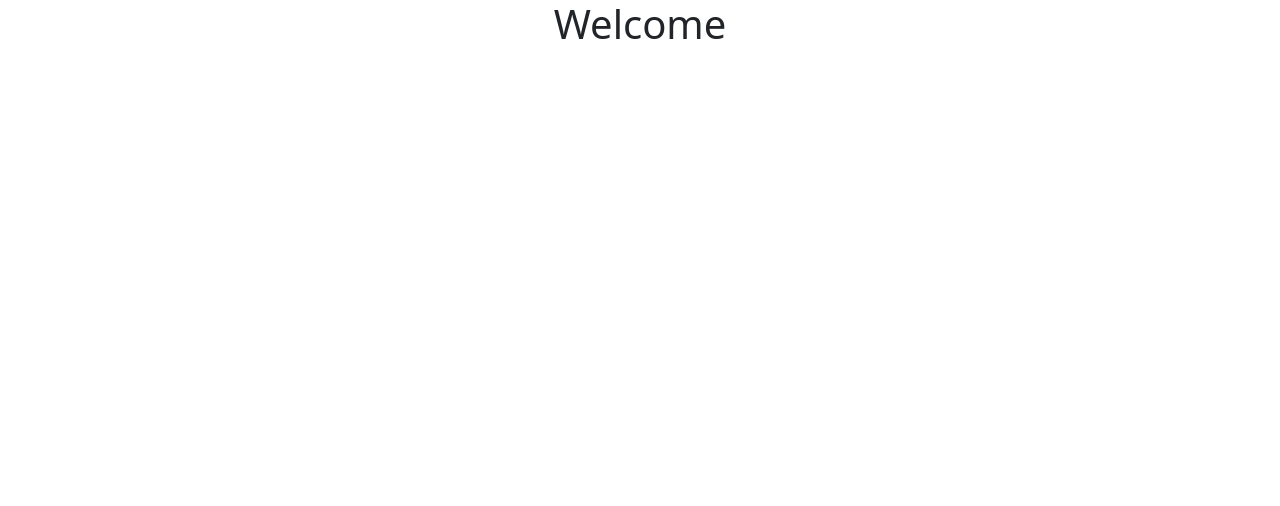
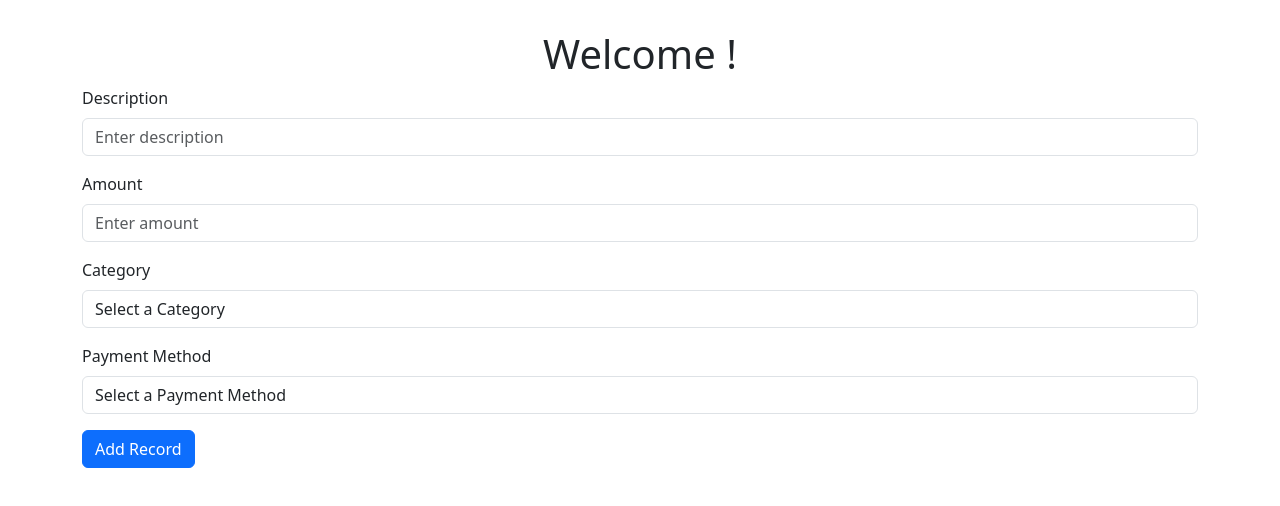
Before and after one commit to Ashleshad22/expense-tracker, a React (Vite) app in the folder client/: page /home in a window 1280 px wide. Shown: the top 506 px of the page. Built offline with nearby package versions, Linux system fonts and the light colour scheme.

Commit message:
Financialform started

```diff
--- a/client/src/App.css
+++ b/client/src/App.css
@@ -6,7 +6,7 @@
 }
 
 .heading {
-  margin-top: 50px;
+  margin-top: 30px;
 }
 
 .app-container {
--- /dev/null
+++ b/client/src/Financialform.jsx
@@ -0,0 +1,68 @@
+import React, { useState } from "react";
+import { Form, Button, Container } from "react-bootstrap";
+
+function Financialform() {
+  const [description, setDescription] = useState("");
+  const [amount, setAmount] = useState("");
+  const [category, setCategory] = useState("");
+  const [paymentMethod, setPaymentMethod] = useState("");
+
+  const handleSubmit = (e) => {
+    e.preventDefault();
+
+    const newRecord = {
+      date: new Date(),
+      description: description,
+      amount: parseFloat(amount),
+      category: category,
+      paymentMethod: paymentMethod,
+    };
+
+    //this will add the new record to the database
+    //addRecord(newRecord);
+  };
+  return (
+    <Container>
+      <Form style={{ width: "100%" }} onSubmit={handleSubmit}>
+        <Form.Group className="mb-3" controlId="formDescription">
+          <Form.Label>Description</Form.Label>
+          <Form.Control type="text" placeholder="Enter description" required />
+        </Form.Group>
+
+        <Form.Group className="mb-3" controlId="formAmount">
+          <Form.Label>Amount</Form.Label>
+          <Form.Control type="number" placeholder="Enter amount" required />
+        </Form.Group>
+
+        <Form.Group className="mb-3" controlId="formCategory">
+          <Form.Label>Category</Form.Label>
+          <Form.Control as="select" required>
+            <option value="">Select a Category</option>
+            <option value="Food">Food</option>
+            <option value="Rent">Rent</option>
+            <option value="Salary">Salary</option>
+            <option value="Utilities">Utilities</option>
+            <option value="Entertainment">Entertainment</option>
+            <option value="Other">Other</option>
+          </Form.Control>
+        </Form.Group>
+
+        <Form.Group className="mb-3" controlId="formPaymentMethod">
+          <Form.Label>Payment Method</Form.Label>
+          <Form.Control as="select" required>
+            <option value="">Select a Payment Method</option>
+            <option value="Credit Card">Credit Card</option>
+            <option value="Cash">Cash</option>
+            <option value="Bank Transfer">Bank Transfer</option>
+          </Form.Control>
+        </Form.Group>
+
+        <Button variant="primary" type="submit">
+          Add Record
+        </Button>
+      </Form>
+    </Container>
+  );
+}
+
+export default Financialform;
--- /dev/null
+++ b/client/src/Financiallist.jsx
@@ -0,0 +1,7 @@
+import React from "react";
+
+function Financiallist() {
+  return <div>Financiallist</div>;
+}
+
+export default Financiallist;
--- a/client/src/Home.jsx
+++ b/client/src/Home.jsx
@@ -1,11 +1,19 @@
 import React, { useEffect } from "react";
 import { useLocation } from "react-router-dom";
+import Financialform from "./Financialform";
+import Financiallist from "./Financiallist";
 
 function Home() {
   const location = useLocation(); // Get current location
   const name = location.state?.name; // Get user's name from state
 
-  return <h1>Welcome {name}</h1>;
+  return (
+    <>
+      <h1 className="heading">Welcome {name}!</h1>
+      <Financialform />
+      {/* <Financiallist /> */}
+    </>
+  );
 }
 
 export default Home;
```
